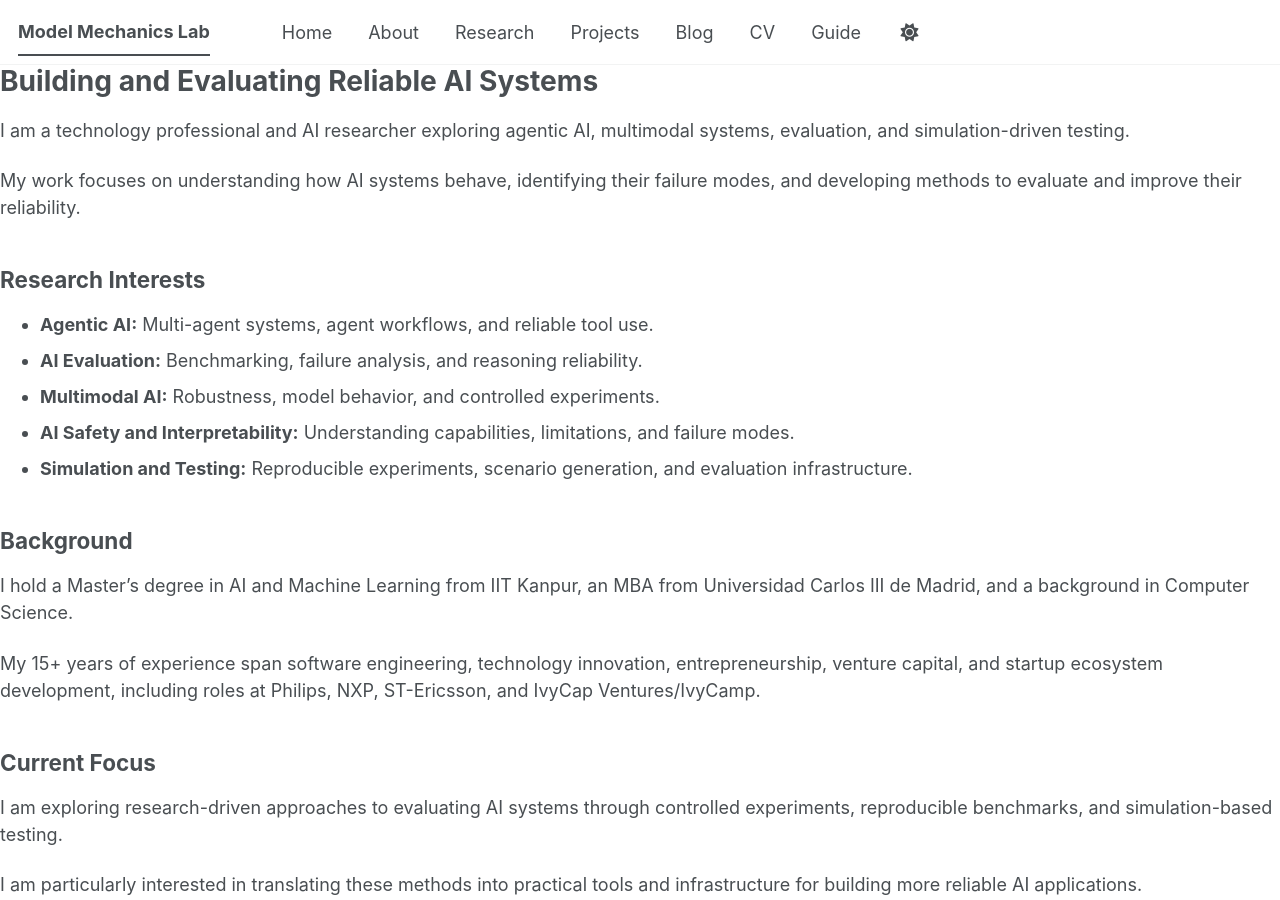
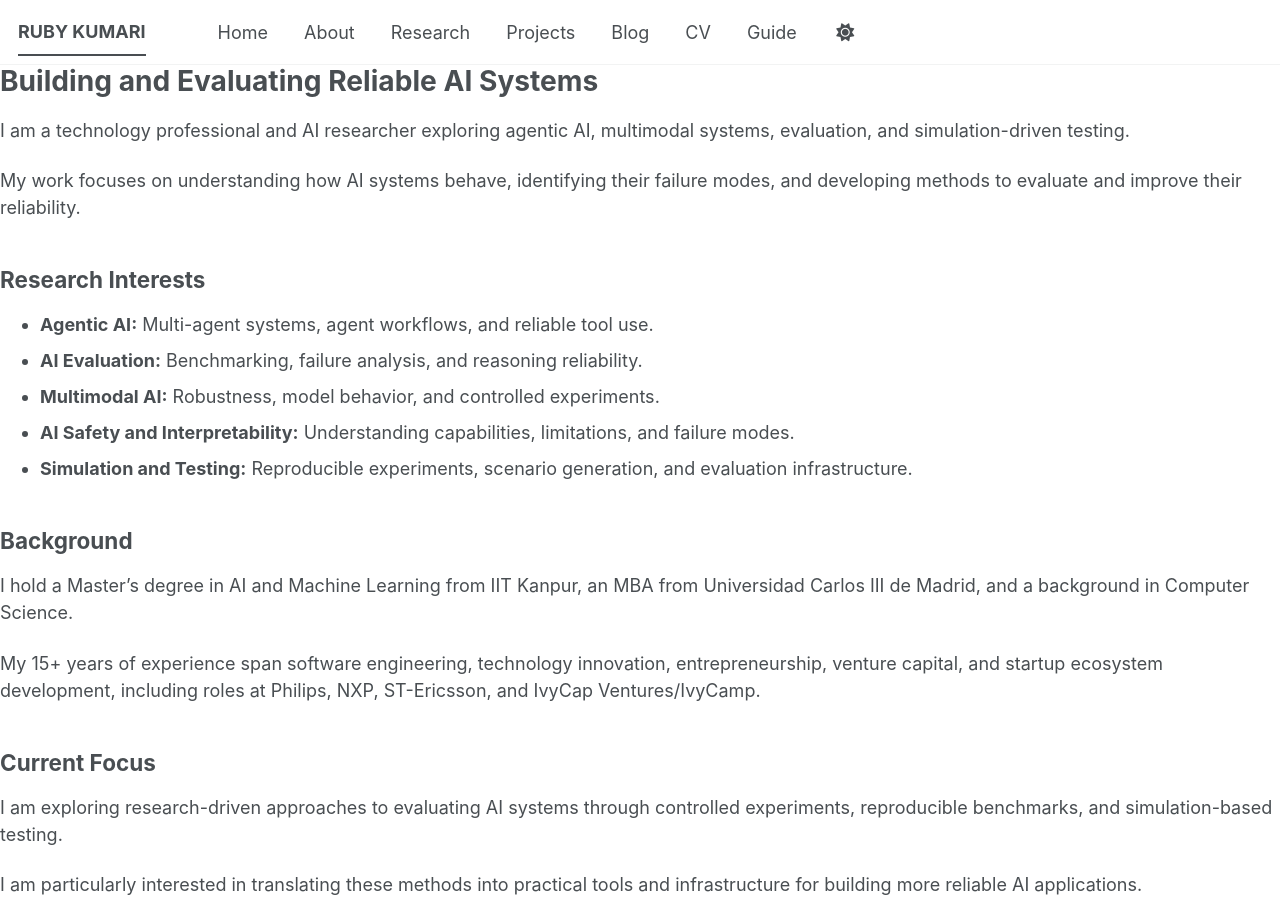
Before and after one commit to rubykumari1/rubykumari1.github.io, a Jekyll site: the page built from _pages/about.md, in a window 1280 px wide and 900 px high. Built offline with Jekyll 4.4.1, drawn with Linux system fonts in a browser that asks for light colours; a script bundle is joined from its source files by our own code; our own code applies the rules of GitHub Pages for plain Markdown files; library files that are not in the unit come from our copies.

Commit message:
Update _config.yml

```diff
--- a/_config.yml
+++ b/_config.yml
@@ -9,7 +9,7 @@
 # Basic Site Settings
 locale                   : "en-US"
 site_theme               : "default" # The available themes options are "default", "air", "sunrise", "mint", "dirt" and "contrast"
-title                    : "Model Mechanics Lab"
+title                    : "RUBY KUMARI"
 title_separator          : "-"
 name                     : &name "Ruby Kumari"
 description              : &description "Systems, AI infrastructure, and first-principles engineering"   # Update this with a general description of your site, this is the default if not overridden by a page
```
